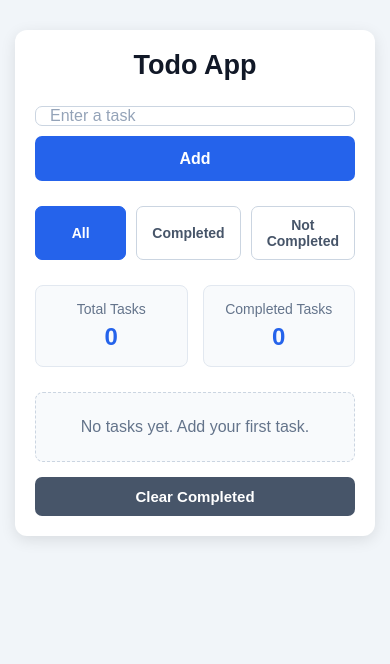
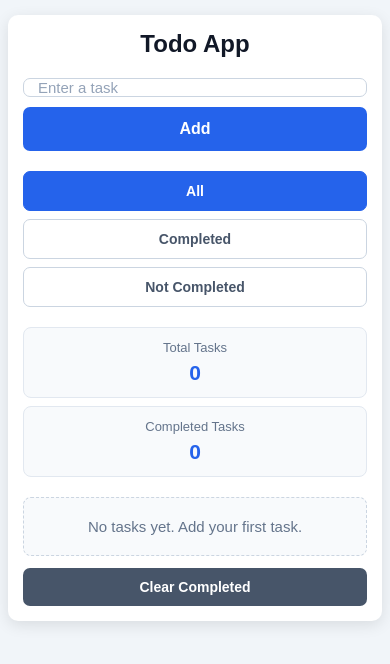
Before and after one commit to Edldev12/Dynamic-Task-Manager, a React (Vite) app: page / in a window 390 px wide. Shown: the top 664 px of the page. Built offline with nearby package versions, Linux system fonts and the light colour scheme.

Commit message:
make todo app responsive

```diff
--- a/src/App.css
+++ b/src/App.css
@@ -311,23 +311,167 @@ body {
    MOBILE RESPONSIVE
 ============================== */
 
+/* Tablets */
+@media (max-width: 768px) {
+  .todo-app {
+    width: calc(100% - 40px);
+    max-width: 550px;
+    margin: 40px auto;
+    padding: 25px;
+  }
+
+  .todo-app h1 {
+    font-size: 30px;
+  }
+
+  .task-input input {
+    font-size: 15px;
+  }
+
+  .task-input button {
+    padding: 0 18px;
+  }
+
+  .task-list li {
+    padding: 13px 14px;
+  }
+}
+
+
+/* Mobile */
 @media (max-width: 600px) {
   .todo-app {
-    width: calc(100% - 30px);
-    margin: 30px auto;
+    width: calc(100% - 24px);
+    margin: 25px auto;
     padding: 20px;
+    border-radius: 10px;
   }
 
   .todo-app h1 {
     font-size: 27px;
+    margin-bottom: 20px;
   }
 
+  /* Add task */
   .task-input {
     flex-direction: column;
+    gap: 10px;
   }
 
-  .task-input input,
+  .task-input input {
+    width: 100%;
+    height: 44px;
+  }
+
   .task-input button {
     width: 100%;
+    height: 44px;
+  }
+
+  /* Filters */
+  .task-filters {
+    flex-direction: column;
+    gap: 8px;
+    margin-top: 20px;
+    margin-bottom: 18px;
+  }
+
+  .task-filters button {
+    width: 100%;
+    padding: 11px;
+  }
+
+  /* Statistics */
+  .task-stats {
+    gap: 10px;
+    margin-top: 20px;
+  }
+
+  .stat {
+    padding: 12px 8px;
+  }
+
+  .stat span {
+    font-size: 13px;
+  }
+
+  .stat strong {
+    font-size: 21px;
+  }
+
+  /* Task list */
+  .task-list {
+    margin-top: 20px;
+  }
+
+  .task-list li {
+    min-height: 50px;
+    padding: 12px;
+    gap: 10px;
+    font-size: 15px;
+  }
+
+  .task-list input[type="checkbox"] {
+    width: 17px;
+    height: 17px;
+    flex-shrink: 0;
+  }
+
+  .task-list li span {
+    flex: 1;
+    overflow-wrap: anywhere;
+  }
+
+  /* Delete button */
+  .delete-button {
+    padding: 7px 10px;
+    font-size: 13px;
+    flex-shrink: 0;
+  }
+
+  /* Empty state */
+  .empty-message {
+    margin-top: 20px;
+    padding: 20px 15px;
+    font-size: 15px;
+  }
+
+  /* Clear completed */
+  .clear-completed-button {
+    margin-top: 12px;
+    padding: 11px;
+    font-size: 14px;
   }
 }
+
+
+/* Small phones */
+@media (max-width: 400px) {
+  .todo-app {
+    width: calc(100% - 16px);
+    margin: 15px auto;
+    padding: 15px;
+  }
+
+  .todo-app h1 {
+    font-size: 24px;
+  }
+
+  .task-stats {
+    flex-direction: column;
+    gap: 8px;
+  }
+
+  .stat {
+    width: 100%;
+  }
+
+  .task-list li {
+    padding: 10px;
+  }
+
+  .delete-button {
+    padding: 6px 8px;
+    font-size: 12px;
+  }
+}
```
